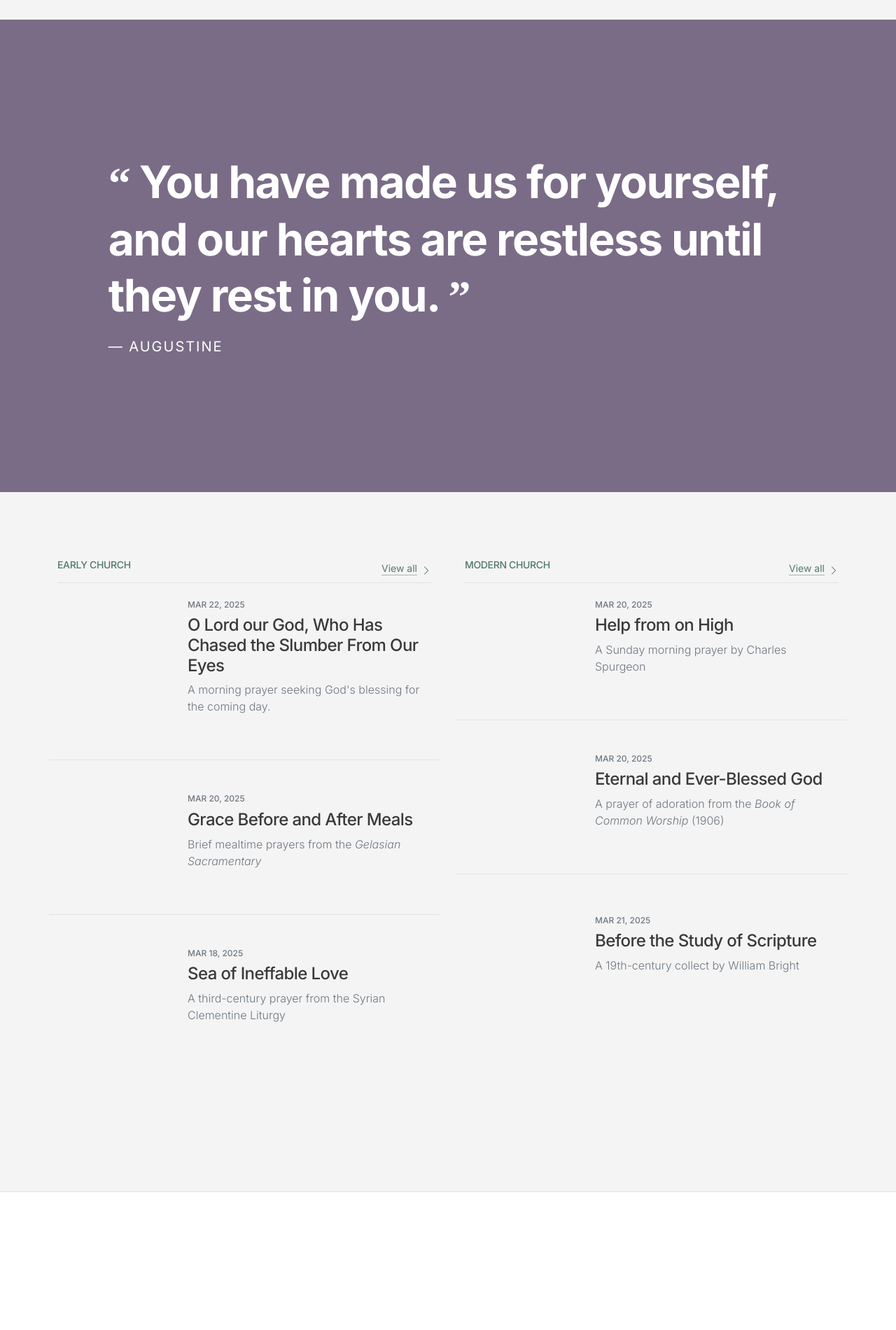
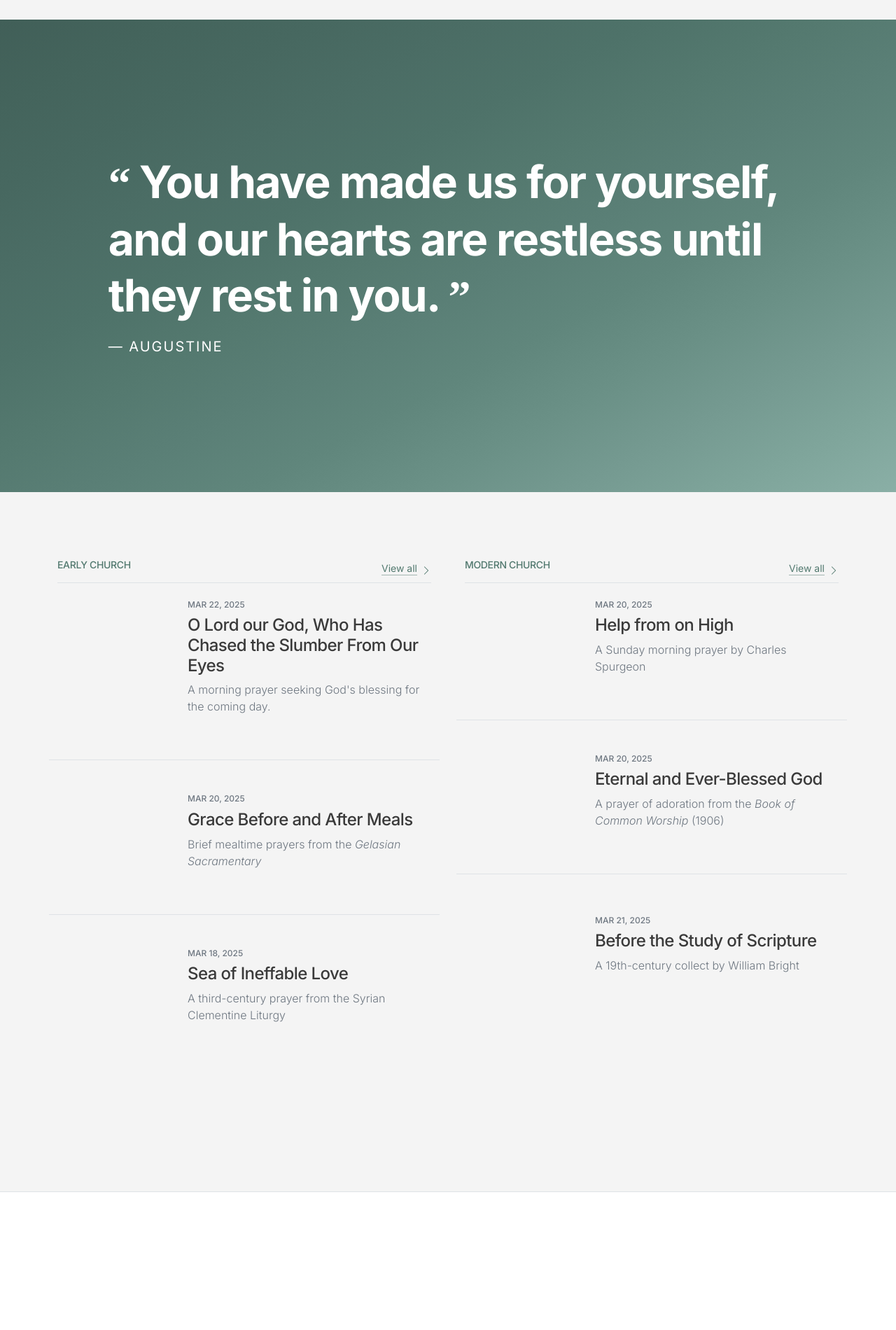
Before and after one commit to ryanwentzel/collectedprayers, a Jekyll site: the page built from collections/_pages/explore.md, in a window 1280 px wide. Shown: the part 775-2675 px from the top of the page at 70% size. Built offline with Jekyll 4.4.1, drawn with Linux system fonts in a browser that asks for light colours.

Commit message:
gradient

```diff
--- a/_includes/assets/css/theme.css
+++ b/_includes/assets/css/theme.css
@@ -1,6 +1,7 @@
 :root {
     --theme-color-primary: #52796f;
     --theme-color-primary-rgb: 82, 121, 111;
+    --theme-color-primary-linear-gradient: linear-gradient(to right bottom, #415f58, #44645c, #476860, #4b6d65, #4e7269, #54796f, #5a7f76, #60867c, #6a9086, #759a91, #7fa59b, #8aafa6);
     --theme-color-secondary: #5f738c;
     --theme-color-secondary-rgb: 95, 115, 140;
     --theme-color-secondary-lighter: #c7cfb7;
--- a/_includes/assets/css/utilities.css
+++ b/_includes/assets/css/utilities.css
@@ -104,6 +104,10 @@
 
 .bg-theme-white {
     background-color: var(--theme-color-white);
+}
+
+.bg-theme-gradient-primary {
+    background-image: var(--theme-color-primary-linear-gradient);
 }
 
 /* animations */
--- a/_includes/sections/explore/heroes/augustine.html
+++ b/_includes/sections/explore/heroes/augustine.html
@@ -1,4 +1,4 @@
-<div class="row align-items-center min-vh-75 bg-theme-muted">
+<div class="row align-items-center min-vh-75 bg-theme-gradient-primary">
     <div class="col-lg-10 p-3 p-lg-5 mx-auto">
         <div class="fs-jumbo-3 fw-bold lh-sm tracking-tight text-white">
             <span class="font-serif">“</span>
```
